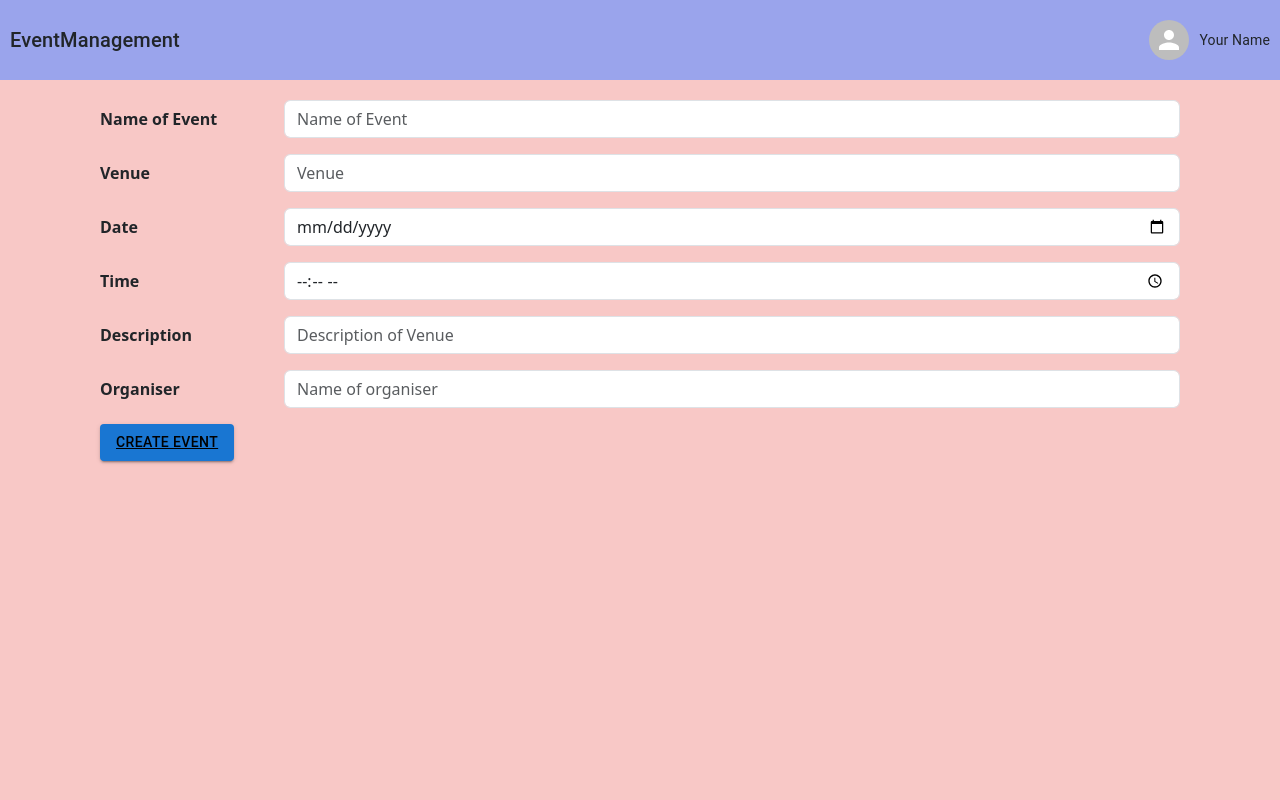
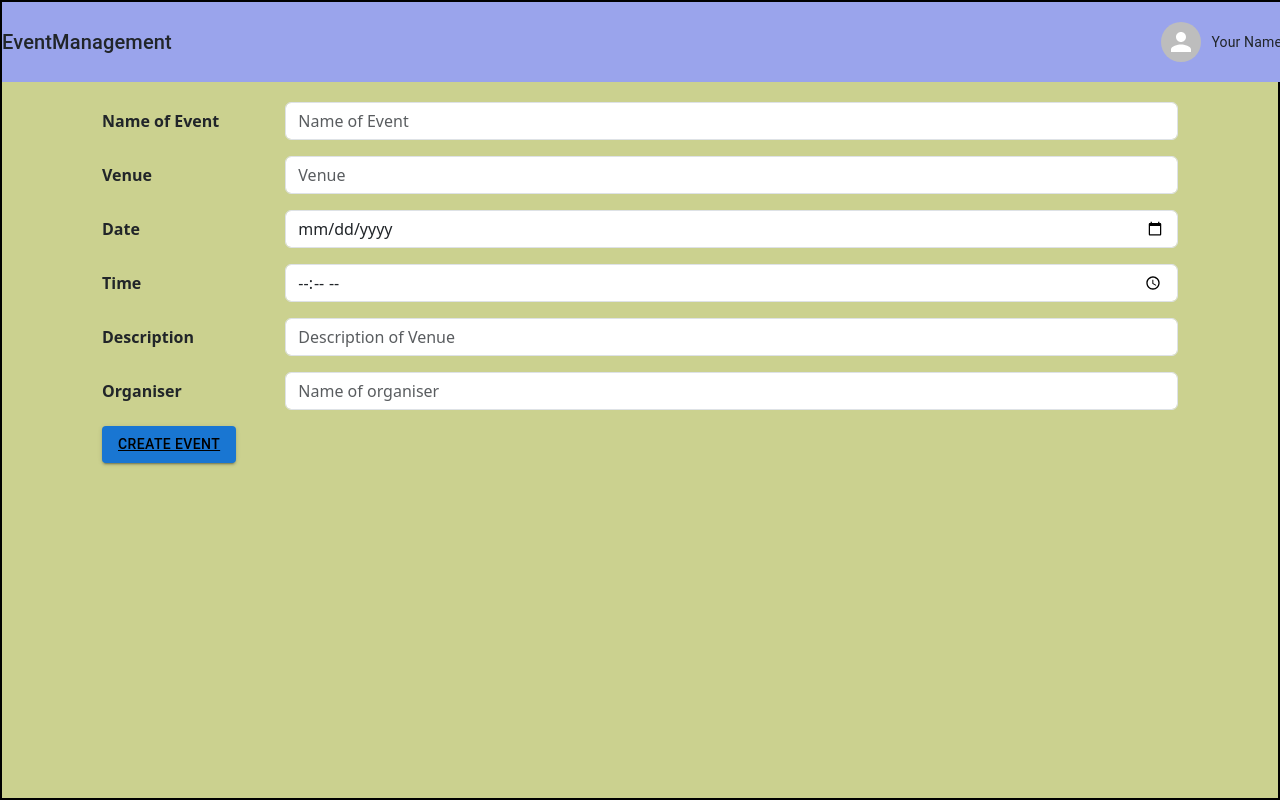
Before and after one commit to shivamdeshwal14/EventManagement-frontend, a React (Create React App) app: page / in a window 1280 px wide. Both pictures are taken after typing "Sample", "Sample", "Sample" into the empty fields and a click on the button "CREATE A NEW EVENT". Built offline with nearby package versions, Linux system fonts and the light colour scheme.

Commit message:
Ui updated

```diff
--- a/src/App.css
+++ b/src/App.css
@@ -1,3 +1,3 @@
 .background{
-
+background-color: red;
 }
--- /dev/null
+++ b/src/Components/CarouselHome.jsx
@@ -0,0 +1,54 @@
+import Carousel from 'react-bootstrap/Carousel';
+import Row from "react-bootstrap/esm/Row";
+import Col from "react-bootstrap/esm/Col";
+const CarouselHome=()=>{
+    return <Carousel>
+    <Carousel.Item>
+    <Row>
+      <Col lg={4} sm={3} xs={12}>
+
+
+        <img style={{height:'350px'}} src="https://images.unsplash.com/photo-1523580494863-6f3031224c94?auto=format&fit=crop&q=80&w=2070&ixlib=rb-4.0.3&ixid=M3wxMjA3fDB8MHxwaG90by1wYWdlfHx8fGVufDB8fHx8fA%3D%3D"></img>
+      </Col>
+      <Col lg={4} sm={3} xs={12}>
+      <img height={'350px'} src="https://images.unsplash.com/photo-1492538368677-f6e0afe31dcc?auto=format&fit=crop&q=60&w=500&ixlib=rb-4.0.3&ixid=M3wxMjA3fDB8MHxzZWFyY2h8MjB8fGV2ZW50JTIwZWR1Y2F0aW9ufGVufDB8fDB8fHww"></img>
+      </Col>
+      <Col lg={4} sm={3} xs={12}>
+        <img style={{height:'350px'}} src="https://plus.unsplash.com/premium_photo-1661548009788-a480b8031a71?auto=format&fit=crop&q=80&w=2070&ixlib=rb-4.0.3&ixid=M3wxMjA3fDB8MHxwaG90by1wYWdlfHx8fGVufDB8fHx8fA%3D%3D"></img>
+      </Col>
+      </Row>
+    </Carousel.Item>
+    <Carousel.Item>
+    <Row>
+      <Col lg={4} sm={3} xs={12}>
+
+        <img height={'350px'} src="https://images.unsplash.com/photo-1505236858219-8359eb29e329?auto=format&fit=crop&q=60&w=500&ixlib=rb-4.0.3&ixid=M3wxMjA3fDB8MHxzZWFyY2h8Mjh8fGV2ZW50fGVufDB8fDB8fHww"></img>
+      </Col>
+      <Col lg={4} sm={3} xs={12}>
+        <img style={{height:'350px'}} src="https://images.unsplash.com/photo-1533174072545-7a4b6ad7a6c3?auto=format&fit=crop&q=60&w=500&ixlib=rb-4.0.3&ixid=M3wxMjA3fDB8MHxzZWFyY2h8NDR8fGV2ZW50fGVufDB8fDB8fHww"></img>
+      </Col>
+      <Col lg={4} sm={3} xs={12}>
+        <img style={{height:'350px'}} src="  https://images.unsplash.com/photo-1501281668745-f7f57925c3b4?auto=format&fit=crop&q=60&w=500&ixlib=rb-4.0.3&ixid=M3wxMjA3fDB8MHxzZWFyY2h8M3x8ZXZlbnR8ZW58MHx8MHx8fDA%3D"></img>
+
+      </Col>
+      </Row>
+
+    </Carousel.Item>
+    <Carousel.Item>
+    <Row>
+      <Col lg={4} sm={3} xs={12}>
+
+        <img height={'350px'} src="https://images.unsplash.com/photo-1561489401-fc2876ced162?auto=format&fit=crop&q=80&w=2070&ixlib=rb-4.0.3&ixid=M3wxMjA3fDB8MHxwaG90by1wYWdlfHx8fGVufDB8fHx8fA%3D%3D"></img>
+      </Col>
+      <Col lg={4} sm={3} xs={12}>
+        <img style={{height:'350px'}} src="https://plus.unsplash.com/premium_photo-1663011131989-e749d08736c8?auto=format&fit=crop&q=60&w=500&ixlib=rb-4.0.3&ixid=M3wxMjA3fDB8MHxzZWFyY2h8NDl8fGV2ZW50fGVufDB8fDB8fHww"></img>
+      </Col>
+      <Col lg={4} sm={3} xs={12}>
+        <img style={{height:'350px'}} src="https://plus.unsplash.com/premium_photo-1661486750841-c02a9d22a1a6?auto=format&fit=crop&q=80&w=2070&ixlib=rb-4.0.3&ixid=M3wxMjA3fDB8MHxwaG90by1wYWdlfHx8fGVufDB8fHx8fA%3D%3D"></img>
+      </Col>
+      </Row>
+    </Carousel.Item>
+  </Carousel>
+
+}
+export default CarouselHome;
--- a/src/Components/CreateEvent.jsx
+++ b/src/Components/CreateEvent.jsx
@@ -5,12 +5,11 @@ import Form from 'react-bootstrap/Form';
 import Row from 'react-bootstrap/Row';
 import { Button } from "@mui/material";
 import { Link } from "react-router-dom";
+import Style from "./Event.module.css"
 const CreateEvent=()=>{
-    return<div style={{background:'#F8C8C6',position:'absolute',height:'100%',width:'100%'}}>
+    return<div className={Style.background}>
         <NavBar/>
         <div  style={{margin:'100px'}} >
-
-
           <Form>
             <Form.Group as={Row} className="mb-3" controlId="formPlaintextEmail">
               <Form.Label column sm="2">
@@ -85,7 +84,6 @@ const CreateEvent=()=>{
             </Button>
           </Form>
 
-
         </div>
 
     </div>
--- /dev/null
+++ b/src/Components/Event.module.css
@@ -0,0 +1,33 @@
+.background {
+    position: fixed; /* Use fixed position to cover the entire viewport */
+    background-color: #CBD18F;
+    border: 2px solid black;
+    width: 100%; /* Set width to 100% */
+    height: 100%; /* Set height to 100% */
+    top: 0;
+    left: 0;
+    right: 0;
+    bottom: 0;
+    margin: 0;
+    overflow: auto;
+  }
+  /* for invitation card and organised card  */
+  .EventCard{
+    max-width: 500px;
+    margin:0 auto;
+    padding: 20px;
+    background: #F0F0F0;
+    border: 2px solid black;
+  }
+  /* for navbar */
+  .NavBar{
+    display: flex;
+     position:fixed;
+     height:80px;
+     width: 100%;
+     background: #9AA4EC;
+    justify-content: space-between;
+    align-items:center;
+    padding: '10px';
+
+  }
--- a/src/Components/EventCard.jsx
+++ b/src/Components/EventCard.jsx
@@ -3,7 +3,7 @@ import Card from '@mui/material/Card';
 import CardContent from '@mui/material/CardContent';
 import Button from '@mui/material/Button';
 import TextField from '@mui/material/TextField';
-
+import Style from "./Event.module.css"
 const EventCard = () => {
   const eventDetails = {
     event: 'Sample Event',
@@ -20,7 +20,7 @@ const EventCard = () => {
   }
 
   return (
-    <Card style={styles.card}>
+    <Card className={Style.EventCard}>
       <CardContent>
         <h1 style={styles.heading}>Event Details</h1>
         <div style={styles.details}>
@@ -50,12 +50,7 @@ const EventCard = () => {
 }
 
 const styles = {
-  card: {
-    maxWidth: '500px',
-    margin: '0 auto',
-    padding: '20px',
-    backgroundColor: '#F0F0F0'
-  },
+
   heading: {
     fontSize: '24px',
     margin: '0 0 20px',
--- a/src/Components/EventCreated.jsx
+++ b/src/Components/EventCreatedCard.jsx
@@ -5,7 +5,7 @@ import CardContent from '@mui/material/CardContent';
 import Button from '@mui/material/Button';
 import TextField from '@mui/material/TextField';
 import { Link } from 'react-router-dom';
-
+import Style from "./Event.module.css"
 const EventCreated = () => {
   const eventDetails = {
     event: 'Sample Event',
@@ -20,9 +20,8 @@ const EventCreated = () => {
     // Add your logic for handling the invite button click here
     alert('Invitation sent!');
   }
-
   return (
-    <Card style={styles.card}>
+    <Card className={Style.EventCard}>
       <CardContent>
         <h1 style={styles.heading}>Event Details</h1>
         <div style={styles.details}>
@@ -49,12 +48,6 @@ const EventCreated = () => {
 }
 
 const styles = {
-  card: {
-    maxWidth: '500px',
-    margin: '0 auto',
-    padding: '20px',
-    backgroundColor: '#F0F0F0',
-  },
   heading: {
     fontSize: '24px',
     margin: '0 0 20px',
--- a/src/Components/Home.jsx
+++ b/src/Components/Home.jsx
@@ -6,91 +6,89 @@ import Row from "react-bootstrap/esm/Row";
 import Col from "react-bootstrap/esm/Col";
 import Instapost from "./EventCard";
 import EventCard from "./EventCard";
-import EventCreated from "./EventCreated";
+import EventCreated from "./EventCreatedCard";
+import Style from "./Event.module.css";
+import styles from"../App.css";
+import CarouselHome from "./CarouselHome";
+
 
 const Home=()=>{
-    return<div style={{background:'#F8C8C6',  height:'100%',
-        width:'100%'}}>
+    return<div className={Style.background}>
 
    <NavBar/>
-    <div >
-    <Row>
+
+
+    <div style={{overflow:'hidden'}}>
+
+
+    {/* div for carousel */}
+    <div style={{marginTop:'80px'}} >
+    <CarouselHome/>
+    {/* <Row>
         <Col lg={4} sm={3} xs={12}>
 
-           <img style={{height:"380px"}} src="https://images.unsplash.com/photo-1561489396-888724a1543d?auto=format&fit=crop&q=60&w=500&ixlib=rb-4.0.3&ixid=M3wxMjA3fDB8MHxzZWFyY2h8MTh8fGV2ZW50fGVufDB8fDB8fHww"></img>
+           <img height={'350px'} src="https://images.unsplash.com/photo-1531058020387-3be344556be6?auto=format&fit=crop&q=60&w=500&ixlib=rb-4.0.3&ixid=M3wxMjA3fDB8MHxzZWFyY2h8MjB8fGV2ZW50fGVufDB8fDB8fHww"></img>
         </Col>
         <Col lg={4} sm={3} xs={12}>
-        <img style={{height:"380px"}} src="https://media.istockphoto.com/id/1529820791/photo/asian-multi-ethnic-business-people-talk-during-a-coffee-break-in-seminar-business-conference.jpg?s=2048x2048&w=is&k=20&c=28BaVXe1vRpdwWHaKT7fD2iVAO_QCtCqmZgngCE0GgA="></img>
+        <img style={{height:'350px'}} src="https://plus.unsplash.com/premium_photo-1663011131989-e749d08736c8?auto=format&fit=crop&q=60&w=500&ixlib=rb-4.0.3&ixid=M3wxMjA3fDB8MHxzZWFyY2h8NDl8fGV2ZW50fGVufDB8fDB8fHww"></img>
         </Col>
         <Col lg={4} sm={3} xs={12}>
-        <img style={{height:"380px"}} src="https://images.unsplash.com/photo-1501281668745-f7f57925c3b4?auto=format&fit=crop&q=60&w=500&ixlib=rb-4.0.3&ixid=M3wxMjA3fDB8MHxzZWFyY2h8M3x8ZXZlbnR8ZW58MHx8MHx8fDA%3D"></img>
+        <img style={{height:'350px'}} src="https://images.unsplash.com/photo-1501281668745-f7f57925c3b4?auto=format&fit=crop&q=60&w=500&ixlib=rb-4.0.3&ixid=M3wxMjA3fDB8MHxzZWFyY2h8M3x8ZXZlbnR8ZW58MHx8MHx8fDA%3D"></img>
         </Col>
-      </Row>
+      </Row> */}
     </div>
-     <div style={{}}>
+    {/* div below images containg all content */}
+    <div  >
+        {/* div for button */}
         <div style={{display:'flex',alignContent:'center',justifyContent:'center',marginTop:'10px'}}>
-        <Button type="submit" variant="contained">
+          <Button type="submit" style={{background:'red'}}>
             <Link to='/CreateEvent' style={{color:'black'}}>
               Create A New Event
             </Link>
           </Button>
         </div>
+        {/*div for button ends  */}
+
+         {/* div invitation */}
         <div style={{margin:'80px'}}>
-            {/* div invitation */}
-            <div>
                 <div style={{display:'flex',alignContent:'center',justifyContent:'center'}}>
                     <h2>Invitations </h2>
                 </div>
                 <Row xs={1} sm={2} md={3} className="g-2">
-
                       <Col  xs={12} sm={6} md={4} >
                            <EventCard/>
-
-
                       </Col>
                       <Col  xs={12} sm={6} md={4} >
                             <EventCard/>
-
-
                       </Col>
                       <Col  xs={12} sm={6} md={4} >
                            <EventCard/>
-
-
                        </Col>
-
                   </Row>
         </div>
         {/* div invitation ends */}
-        </div>
+        {/* div for organised by you */}
         <div style={{margin:'80px'}}>
-        <div>
+               {/* heading div */}
                 <div style={{display:'flex',alignContent:'center',justifyContent:'center'}}>
                     <h2>Organised By you</h2>
                 </div>
                 <Row xs={1} sm={2} md={3} className="g-2">
-
                     <Col  xs={12} sm={6} md={4} >
                         <EventCreated/>
-
-
                     </Col>
                     <Col  xs={12} sm={6} md={4} >
                         <EventCreated/>
-
-
                     </Col>
                     <Col  xs={12} sm={6} md={4} >
                         <EventCreated/>
+                    </Col>
+                </Row>
 
-
-                                                        </Col>
-
-                                                    </Row>
+       </div>
+        {/* div for organised by you ends */}
      </div>
      </div>
-     </div>
-
 
 
 
--- a/src/Components/HomeNavbar.jsx
+++ b/src/Components/HomeNavbar.jsx
@@ -2,10 +2,10 @@ import { Link } from "react-router-dom";
 import * as React from 'react';
 import { Avatar } from "@mui/material";
 import { Typography, Box } from "@mui/material";
-
+import Style from "./Event.module.css"
 const NavBar = () => {
     return (
-        <div style={{ display: 'flex', position:'fixed',width:'100%',background: '#9AA4EC', justifyContent: 'space-between', alignItems: 'center', padding: '10px',height:'80px'}}>
+        <div className={Style.NavBar}>
             <Typography variant="h6" component="div">
                 EventManagement
             </Typography>
--- a/src/Components/Rsvp.jsx
+++ b/src/Components/Rsvp.jsx
@@ -1,8 +1,8 @@
 import { Button, Card } from "@mui/material";
 import NavBar from "./HomeNavbar";
-
+import Style from "./Event.module.css"
 const Rsvp=()=>{
-    return <div style={{background:'#F8C8C6',height:'100%',width:'100%',}}>
+    return <div className={Style.background}>
 
     <NavBar/>
 
@@ -64,6 +64,7 @@ const styles = {
     list: {
       listStyle: 'none',
       padding: '0',
+
     },
     listItem: {
       margin: '10px 0',
```
Lines whose indentation alone changed are shown as unchanged.
